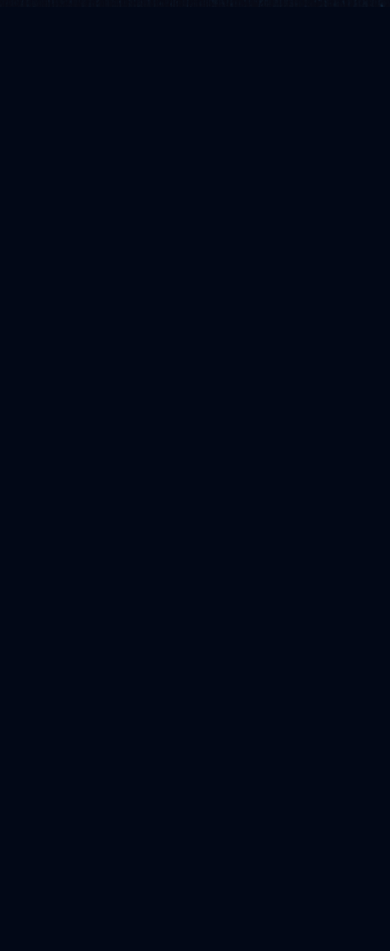
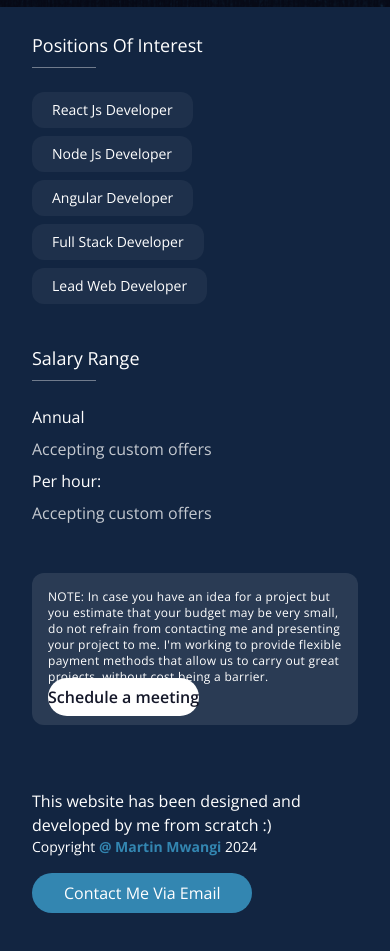
Before and after one commit to marville001/thereactivedeveloper.com, a Next.js app: page / in a window 390 px wide. Shown: the part 7228-8179 px from the top of the page. Before the commit the page ends 7235 px from the top, so only its background shows below. Built offline with nearby package versions, Linux system fonts and the light colour scheme.

Commit message:
update footer

```diff
--- a/src/app/layout.tsx
+++ b/src/app/layout.tsx
@@ -1,3 +1,4 @@
+import { Footer } from "@/components/shared/Footer";
 import Header from "@/components/shared/header";
 import { cn } from "@/lib/utils";
 import '@/styles/globals.css';
@@ -50,6 +51,7 @@ export default function RootLayout({
           <div className="mt-32">
             {children}
           </div>
+          <Footer />
         </main>
       </body>
     </html>
--- /dev/null
+++ b/src/components/shared/footer.tsx
@@ -0,0 +1,92 @@
+import Link from 'next/link';
+
+export const Footer = ({ showInterest = true }) => {
+  return (
+    <div className="bg-dim-dark">
+      {showInterest && (
+        <div className="container min-h-[200px] py-6 text-white">
+          <div className="grid grid-cols-1 gap-10 md:grid-cols-2 lg:grid-cols-3">
+            <div>
+              <h4 className="text-lg">Positions Of Interest</h4>
+              <div className="my-2 h-[1px] w-16 bg-white bg-opacity-40"></div>
+
+              <div className="flex flex-wrap gap-2 mt-6 text-sm">
+                <div className="px-5 py-2 bg-white cursor-pointer rounded-xl bg-opacity-5 hover:bg-opacity-20">
+                  React Js Developer
+                </div>
+                <div className="px-5 py-2 bg-white cursor-pointer rounded-xl bg-opacity-5 hover:bg-opacity-20">
+                  Node Js Developer
+                </div>
+                <div className="px-5 py-2 bg-white cursor-pointer rounded-xl bg-opacity-5 hover:bg-opacity-20">
+                  Angular Developer
+                </div>
+                <div className="px-5 py-2 bg-white cursor-pointer rounded-xl bg-opacity-5 hover:bg-opacity-20">
+                  Full Stack Developer
+                </div>
+                <div className="px-5 py-2 bg-white cursor-pointer rounded-xl bg-opacity-5 hover:bg-opacity-20">
+                  Lead Web Developer
+                </div>
+              </div>
+            </div>
+
+            <div>
+              <h4 className="text-lg">Salary Range</h4>
+              <div className="my-2 h-[1px] w-16 bg-white bg-opacity-40"></div>
+              <div className="mt-6">
+                <h2>Annual</h2>
+                <p className='my-2 opacity-75'>Accepting custom offers</p>
+                {/* <p className="flex items-center gap-2 my-2">
+                  <span className="text-sm text-white opacity-40">From</span>
+                  <span>40,000 $USD</span>
+                  <span className="text-sm text-white opacity-40">To</span>
+                  <span>+150,000 $USD</span>
+                </p> */}
+                <h2>Per hour:</h2>
+                <p className='my-2 opacity-75'>Accepting custom offers</p>
+                {/* <p className="flex items-center gap-2 my-2">
+                  <span className="text-sm text-white opacity-40">From</span>
+                  <span>20.00 $USD</span>
+                  <span className="text-sm text-white opacity-40">To</span>
+                  <span>+100.22 $USD</span>
+                </p> */}
+              </div>
+            </div>
+
+            <div className="p-4 bg-white rounded-xl bg-opacity-10">
+              <p className="text-xs tracking-wide">
+                NOTE: In case you have an idea for a project but you estimate
+                that your budget may be very small, do not refrain from
+                contacting me and presenting your project to me. I&apos;m working to
+                provide flexible payment methods that allow us to carry out
+                great projects, without cost being a barrier.
+              </p>
+
+              <Link target="_blank" href="https://cal.com/marville001/30min" className="w-full py-2 mt-5 font-semibold text-center bg-white rounded-full text-dark hover:bg-opacity-80">
+                Schedule a meeting
+              </Link>
+            </div>
+          </div>
+        </div>
+      )}
+      <div className="py-10 bg-white dark:bg-dim-dark dark:text-white">
+        <div className="container flex flex-col items-start gap-4 md:flex-row md:justify-center">
+          <div className="flex flex-col flex-1">
+            <p>
+              This website has been designed and developed by me from scratch :)
+            </p>
+            <p className="text-sm">
+              Copyright <span className="font-bold text-primary">@ Martin Mwangi</span>{' '}
+              {new Date().getFullYear()}
+            </p>
+          </div>
+          <Link href="mailto:me@thereactivedeveloper.pro"
+            target="_blank"
+            className="inline-block px-8 py-2 text-center text-white rounded-full bg-primary hover:bg-opacity-80"
+          >
+            Contact Me Via Email
+          </Link>
+        </div>
+      </div>
+    </div>
+  );
+};
```
